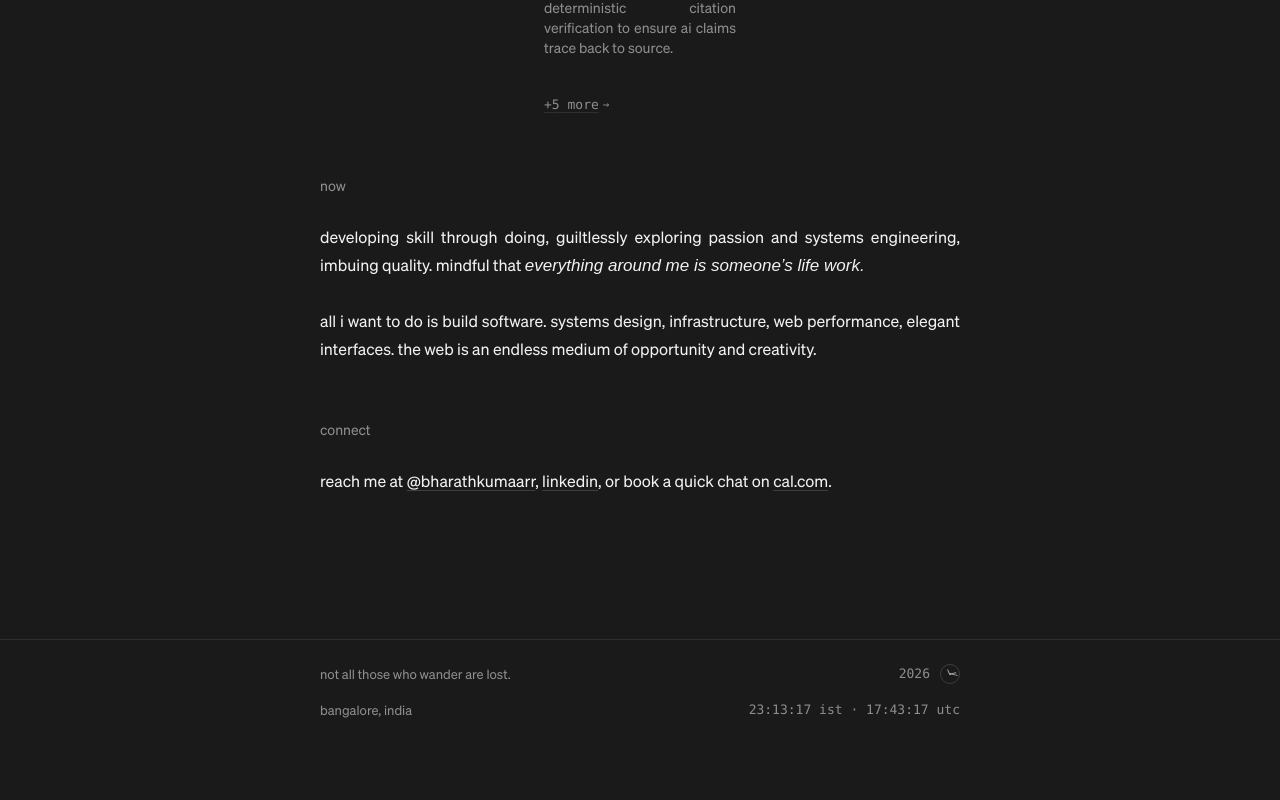
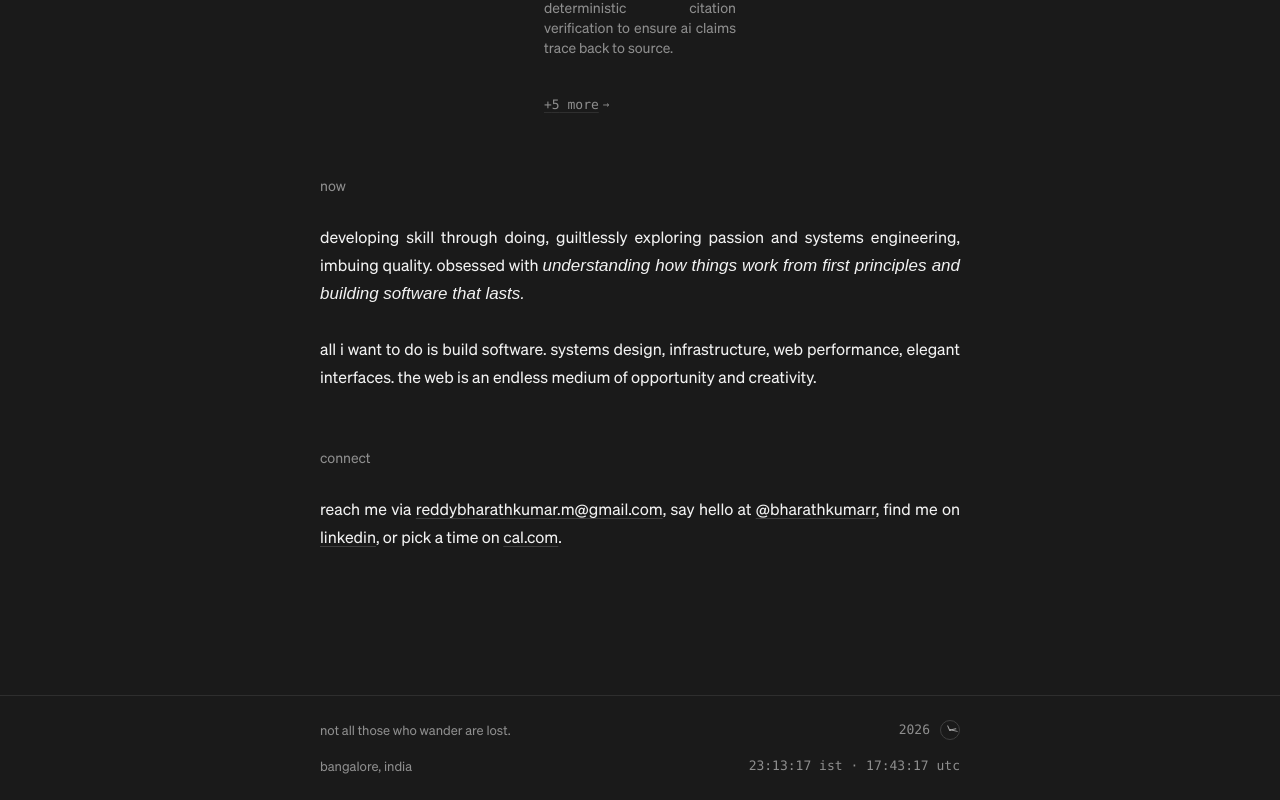
Before and after one commit to bharathkumaarr/v3, a Next.js app: page / in a window 1280 px wide. Shown: the part 915-1715 px from the top of the page. Before the commit the page ends 1659 px from the top, so only its background shows below. Built offline with nearby package versions, Linux system fonts and the light colour scheme; a web font is replaced by a local one.

Commit message:
update connect links with email and x, replace life work quote in now section

```diff
--- a/src/components/sections/now-section.tsx
+++ b/src/components/sections/now-section.tsx
@@ -3,6 +3,10 @@ import { FormattedText } from "@/components/ui/formatted-text";
 
 export function NowSection() {
   const { now, contact } = siteConfig;
+  const emailContact = contact.find((c) => c.label === "email");
+  const xContact = contact.find((c) => c.label === "x");
+  const linkedinContact = contact.find((c) => c.label === "linkedin");
+  const calContact = contact.find((c) => c.label === "cal.com");
 
   return (
     <section className="mb-20">
@@ -25,27 +29,37 @@ export function NowSection() {
       </h2>
 
       <p className="text-[16px] leading-[28px] text-neutral-8 text-justify [text-align-last:left]">
-        reach me at{" "}
+        reach me via{" "}
         <a
-          href={contact[0]?.href}
+          href={emailContact?.href || "mailto:reddybharathkumar.m@gmail.com"}
+          className="underline decoration-1 underline-offset-[3px] decoration-neutral-4 hover:decoration-neutral-8 text-neutral-8 hover:transition-[text-decoration-color] hover:duration-150"
+        >
+          {emailContact?.handle || "reddybharathkumar.m@gmail.com"}
+        </a>
+        , say hello at{" "}
+        <a
+          href={xContact?.href || "https://x.com/bharathkumarr"}
           target="_blank"
           rel="noopener noreferrer"
           className="underline decoration-1 underline-offset-[3px] decoration-neutral-4 hover:decoration-neutral-8 text-neutral-8 hover:transition-[text-decoration-color] hover:duration-150"
         >
-          {contact[0]?.handle || "@bharathkumaarr"}
+          {xContact?.handle || "@bharathkumarr"}
         </a>
-        ,{" "}
+        , find me on{" "}
         <a
-          href={contact[1]?.href}
+          href={linkedinContact?.href || "https://linkedin.com/in/bkrm"}
           target="_blank"
           rel="noopener noreferrer"
           className="underline decoration-1 underline-offset-[3px] decoration-neutral-4 hover:decoration-neutral-8 text-neutral-8 hover:transition-[text-decoration-color] hover:duration-150"
         >
           linkedin
         </a>
-        , or book a quick chat on{" "}
+        , or pick a time on{" "}
         <a
-          href={contact[2]?.href}
+          href={
+            calContact?.href ||
+            "https://cal.com/bharath-kumar-reddy/quick-chat"
+          }
           target="_blank"
           rel="noopener noreferrer"
           className="underline decoration-1 underline-offset-[3px] decoration-neutral-4 hover:decoration-neutral-8 text-neutral-8 hover:transition-[text-decoration-color] hover:duration-150"
--- a/src/content/site.json
+++ b/src/content/site.json
@@ -8,15 +8,21 @@
     "current": "currently working fullstack at oneassure building the core saas platform."
   },
   "now": {
-    "paragraph1": "developing skill through doing, guiltlessly exploring passion and systems engineering, imbuing quality. mindful that *everything around me is someone’s life work.*",
+    "paragraph1": "developing skill through doing, guiltlessly exploring passion and systems engineering, imbuing quality. obsessed with *understanding how things work from first principles and building software that lasts.*",
     "paragraph2": "all i want to do is build software. systems design, infrastructure, web performance, elegant interfaces. the web is an endless medium of opportunity and creativity."
   },
   "contact": [
     {
-      "label": "github",
-      "href": "https://github.com/bharathkumaarr",
-      "handle": "@bharathkumaarr",
-      "description": "code, experiments, and open-source systems."
+      "label": "email",
+      "href": "mailto:reddybharathkumar.m@gmail.com",
+      "handle": "reddybharathkumar.m@gmail.com",
+      "description": "direct inquiries and conversations."
+    },
+    {
+      "label": "x",
+      "href": "https://x.com/bharathkumarr",
+      "handle": "@bharathkumarr",
+      "description": "thoughts, updates, and discussions."
     },
     {
       "label": "linkedin",
```
